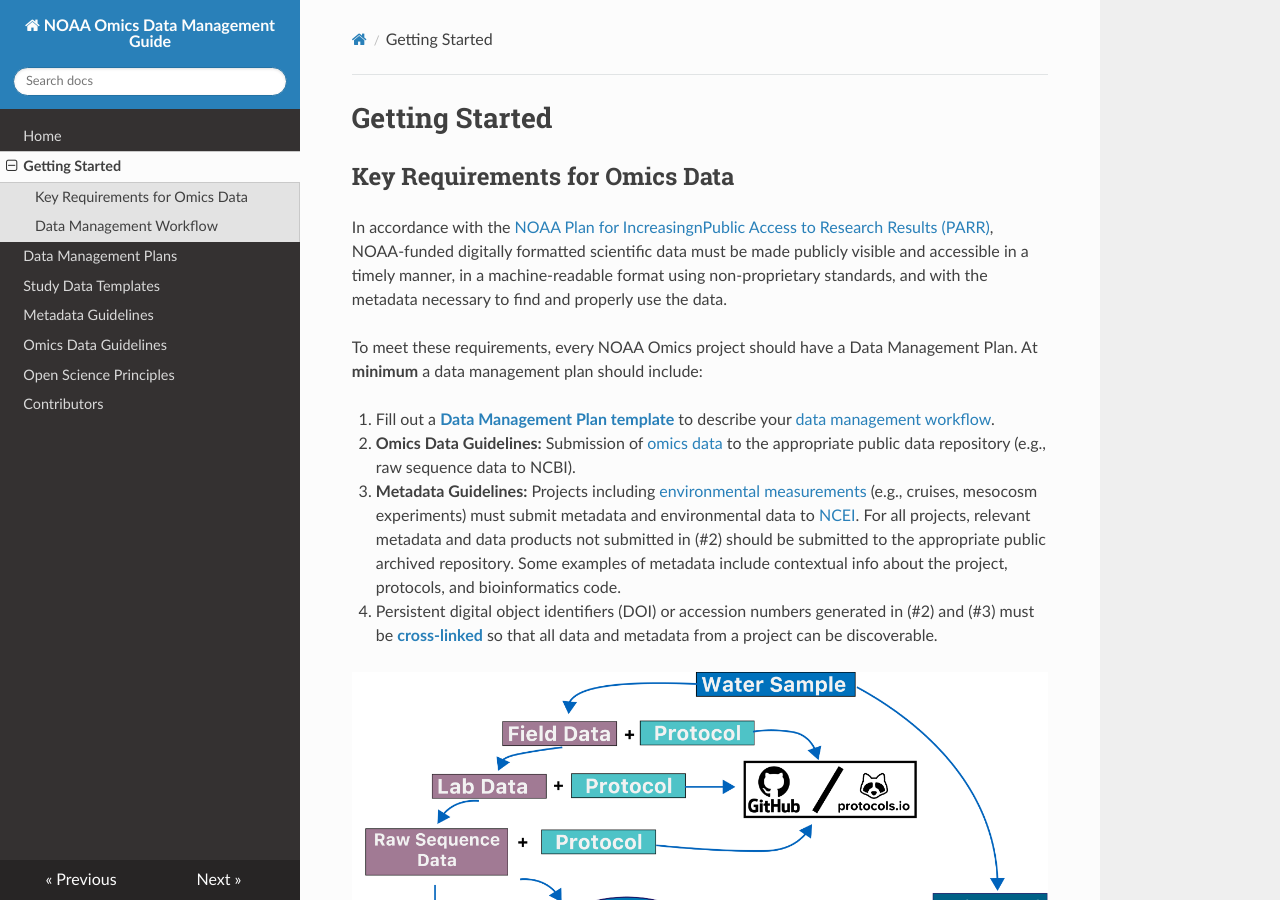
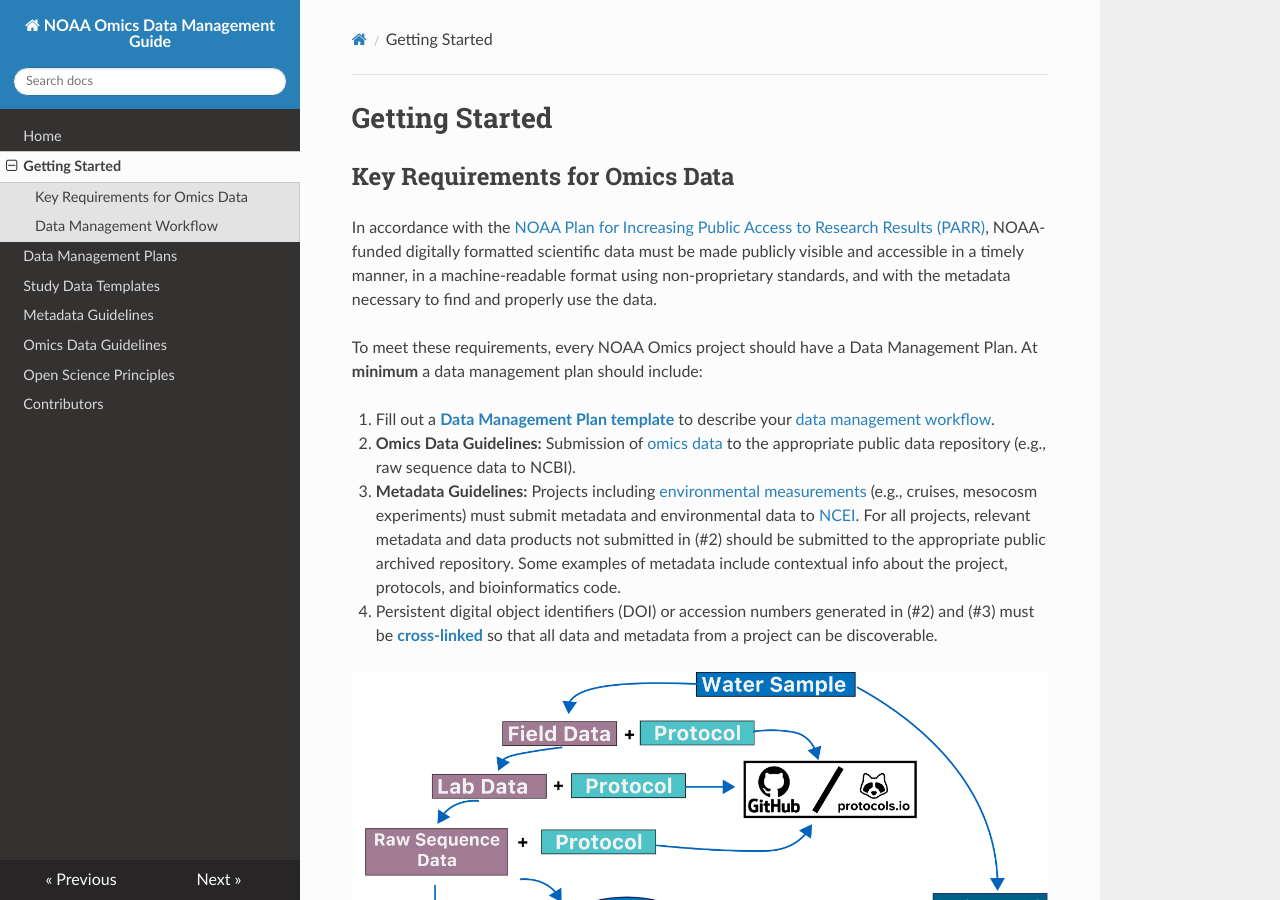
Before and after one commit to NOAA-Omics/noaa-omics-dmg, an MkDocs documentation site: the page built from docs/getting-started.md, in a window 1280 px wide and 900 px high. Built offline with MkDocs 1.6.1, drawn with Linux system fonts in a browser that asks for light colours; nearby versions of some CDN libraries.

Commit message:
Update getting-started.md

```diff
--- a/docs/getting-started.md
+++ b/docs/getting-started.md
@@ -3,7 +3,7 @@ Getting Started
 
 ## Key Requirements for Omics Data
 
-In accordance with the [NOAA Plan for IncreasingnPublic Access to Research Results (PARR)](https://www.glerl.noaa.gov/review2016/reviewer_docs/NOAA_PARR_Plan_v5.04.pdf), NOAA-funded digitally formatted scientific data must be made publicly visible and accessible in a timely manner, in a machine-readable format using non-proprietary standards, and with the metadata necessary to find and properly use the data.
+In accordance with the [NOAA Plan for Increasing Public Access to Research Results (PARR)](https://www.glerl.noaa.gov/review2016/reviewer_docs/NOAA_PARR_Plan_v5.04.pdf), NOAA-funded digitally formatted scientific data must be made publicly visible and accessible in a timely manner, in a machine-readable format using non-proprietary standards, and with the metadata necessary to find and properly use the data.
 
 To meet these requirements, every NOAA Omics project should have a Data Management Plan. At **minimum** a data management plan should include:
 
```
